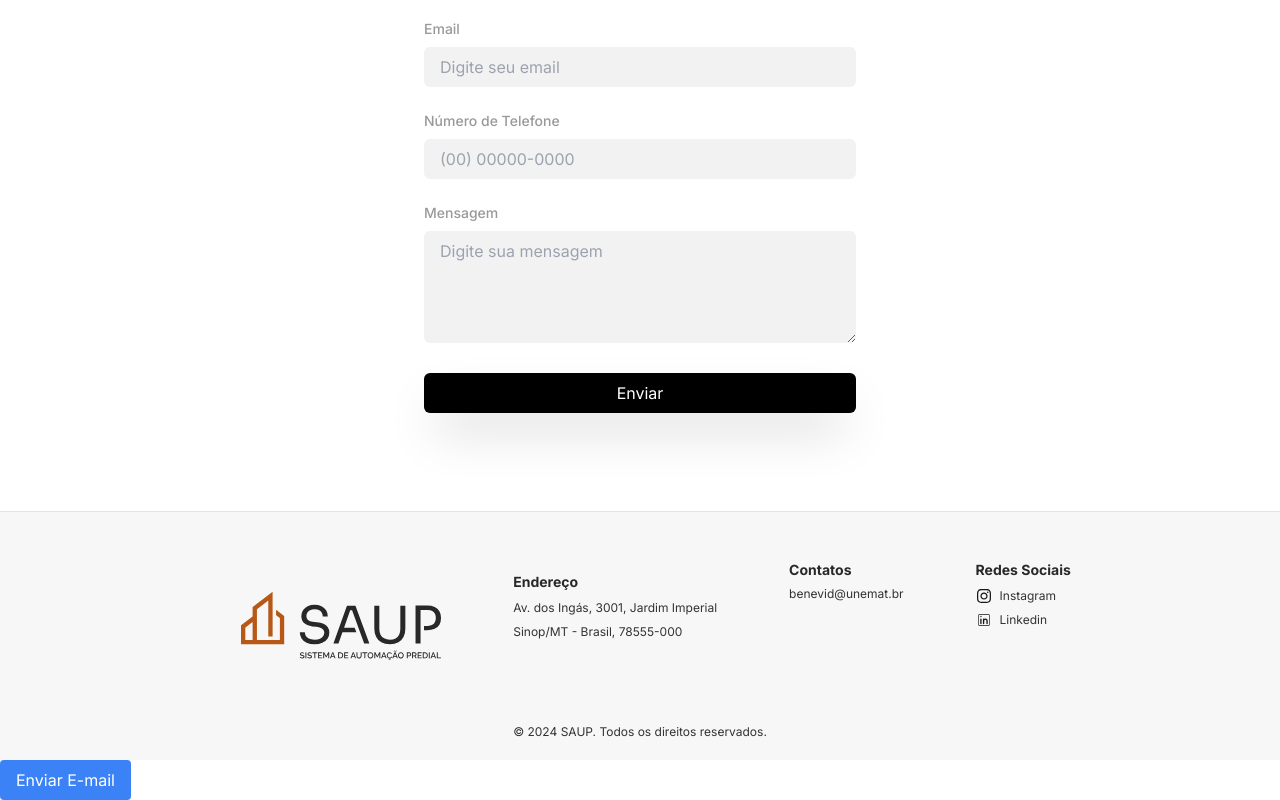
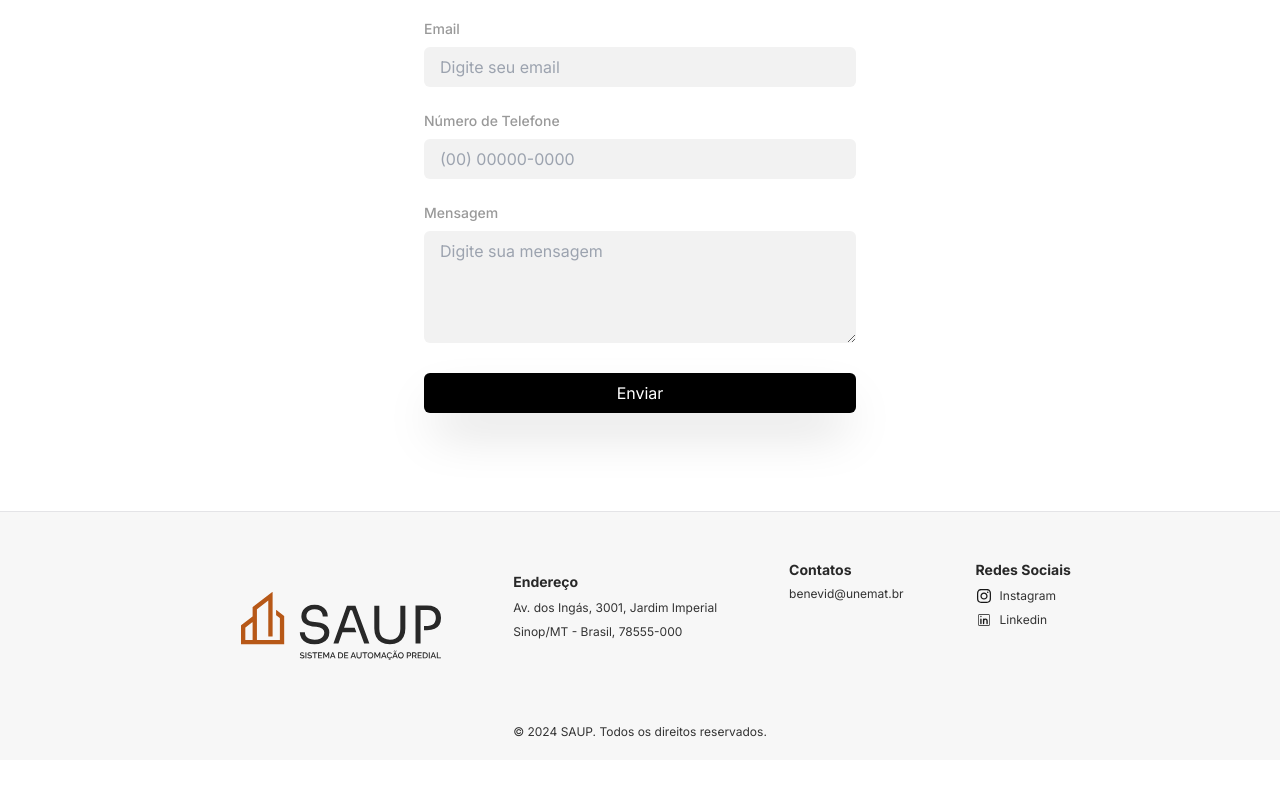
Before and after one commit to dev-rafacoelho/SAUP, a Next.js app: page / in a window 1280 px wide. Shown: the part 4638-5438 px from the top of the page. After the commit the page ends 5398 px from the top, so only its background shows below. Built offline with nearby package versions, Linux system fonts and the light colour scheme.

Commit message:
Adicionando mais .env e verificar se esse deploy vai funcionar

```diff
--- a/src/app/page.js
+++ b/src/app/page.js
@@ -6,7 +6,6 @@ import Solutions from '@/components/Solutions';
 import Advantage from '@/components/Advantage';
 import Contato from '@/components/Contato';
 import Footer from '@/components/Footer';
-import EmailSender from '@/components/EmailSender';
 import { useEffect } from "react";
 import * as React from 'react'
 import AOS from "aos";
@@ -76,7 +75,6 @@ export default function Home() {
       <Advantage/>
       <Contato/>
       <Footer/>
-      <EmailSender/>
     </div>
 
   );
--- a/src/components/Contato/index.jsx
+++ b/src/components/Contato/index.jsx
@@ -11,7 +11,7 @@ export default function Contato() {
   const [email, setEmail] = useState("");
   const [number, setNumber] = useState("");
   const [message, setMessage] = useState("");
-  const [statusMessage, setStatusMessage] = useState("");
+  const [setStatusMessage] = useState("");
   const [loading, setLoading] = useState(false);
 
   const regex = /^\(?\d{2}\)?[\s-]?9?\d{4}[\s-]?\d{4}$/;
@@ -35,7 +35,7 @@ export default function Contato() {
           "Content-Type": "application/json",
         },
         body: JSON.stringify({
-          to: "coelho180305@gmail.com",
+          to: process.env.NEXT_PUBLIC_EMAIL_TO,
           subject: "Novo contato do formulário",
           text: `Nome: ${name}\nE-mail: ${email}\nNúmero: ${number}\nMensagem: ${message}`,
           html: `
--- a/src/components/EmailSender/index.jsx
+++ /dev/null
@@ -1,56 +0,0 @@
-'use client'; // Para o App Router no Next.js
-
-import { useState } from 'react';
-
-const EmailSender = () => {
-  const [loading, setLoading] = useState(false);
-  const [message, setMessage] = useState('');
-
-  const sendEmail = async () => {
-    setLoading(true);
-    setMessage('');
-
-    try {
-      const res = await fetch('/api/sendMail', {
-        method: 'POST',
-        headers: {
-          'Content-Type': 'application/json',
-        },
-        body: JSON.stringify({
-          to: process.env.NEXT_PUBLIC_EMAIL_TO, // E-mail de destinatário
-          subject: process.env.NEXT_PUBLIC_EMAIL_SUBJECT, // Assunto do e-mail
-          text: process.env.NEXT_PUBLIC_EMAIL_TEXT, // Texto do e-mail
-          html: process.env.NEXT_PUBLIC_EMAIL_HTML, // HTML do e-mail
-        }),
-      });
-
-      const data = await res.json();
-
-      if (res.ok) {
-        setMessage(`E-mail enviado com sucesso! ID: ${data.messageId}`);
-      } else {
-        setMessage('Erro ao enviar e-mail: ' + data.error);
-      }
-    } catch (error) {
-      console.error('Erro ao enviar e-mail:', error);
-      setMessage('Erro ao enviar e-mail: ' + error.message);
-    }
-
-    setLoading(false);
-  };
-
-  return (
-    <div>
-      <button
-        onClick={sendEmail}
-        disabled={loading}
-        className="bg-blue-500 text-white px-4 py-2 rounded"
-      >
-        {loading ? 'Enviando...' : 'Enviar E-mail'}
-      </button>
-      {message && <p>{message}</p>}
-    </div>
-  );
-};
-
-export default EmailSender;
```
